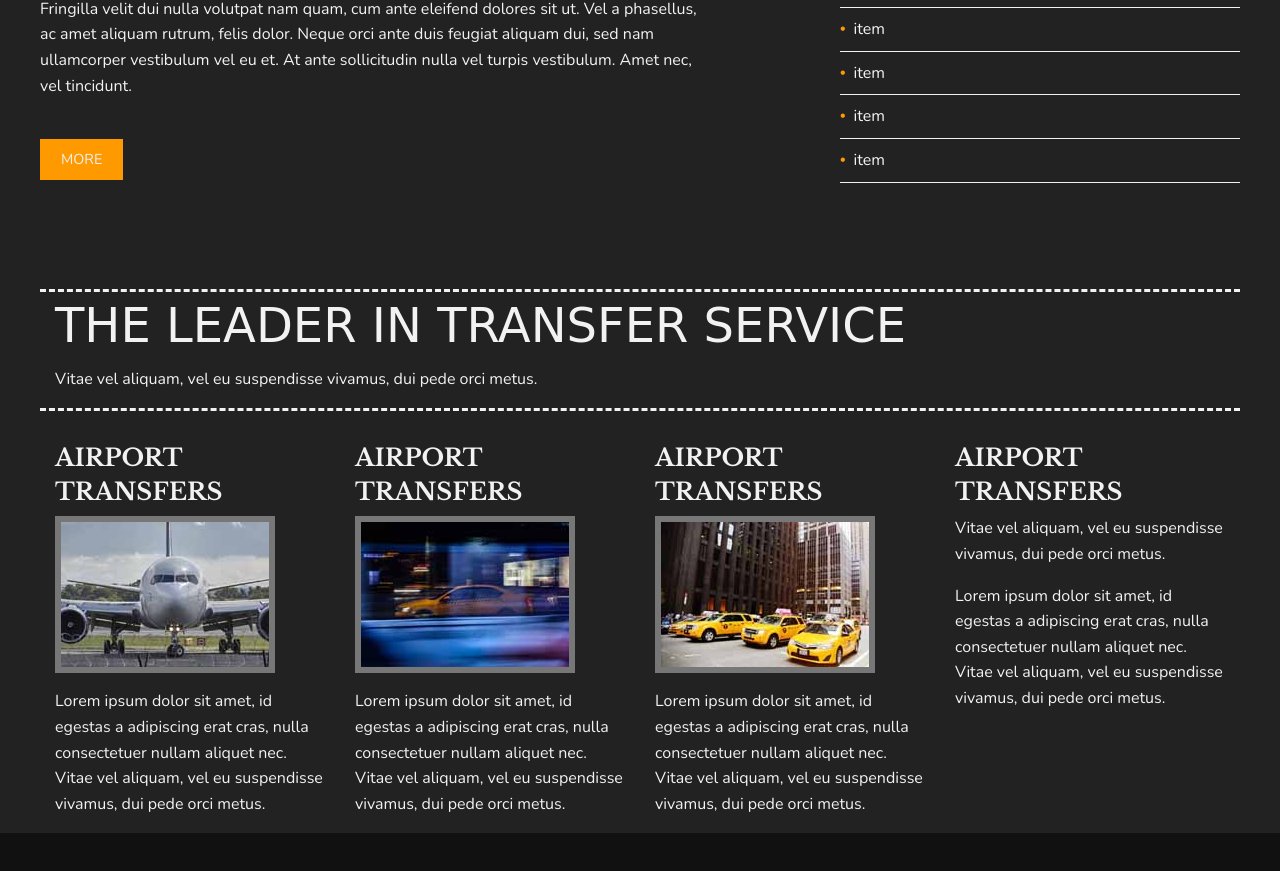
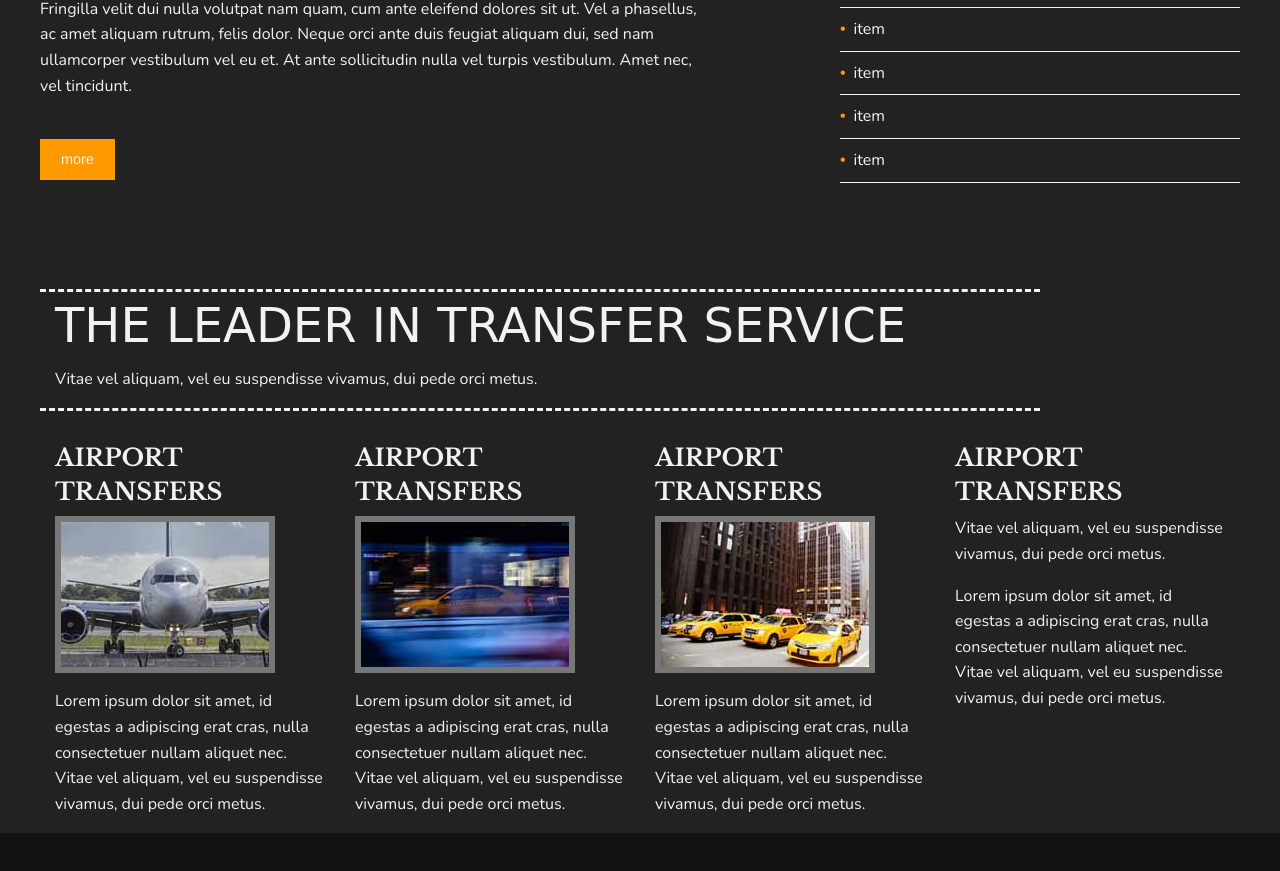
Before and after one commit to shenole/fx-03, a plain HTML site: page index.html in a window 1280 px wide. Shown: the part 1292-2163 px from the top of the page. Drawn offline with nearby package versions, Linux system fonts and the light colour scheme; a web font is replaced by a local one.

Commit message:
minor tweaks

```diff
--- a/index.html
+++ b/index.html
@@ -72,7 +72,7 @@
     <!-- title band -->
           <section class="slate-grey title-band">
             <div class="row">
-              <div class="columns small-12 dashed">
+              <div class="columns small-10 dashed">
                 <h2>the leader in transfer service</h2>
                 <p>Vitae vel aliquam, vel eu suspendisse vivamus, dui pede orci metus.</p>
               </div>
--- a/styles/main.scss
+++ b/styles/main.scss
@@ -50,9 +50,6 @@ body {
   border-radius: 0;
   padding-left: 20px;
   padding-right: 20px;
-  font-family: 'Nunito', sans-serif;
-  text-transform: uppercase;
-  color: $mist;
 }
 
 @include titleTwo;
```
Also changed, not shown: styles/css/main.css, styles/css/main.min.css.
